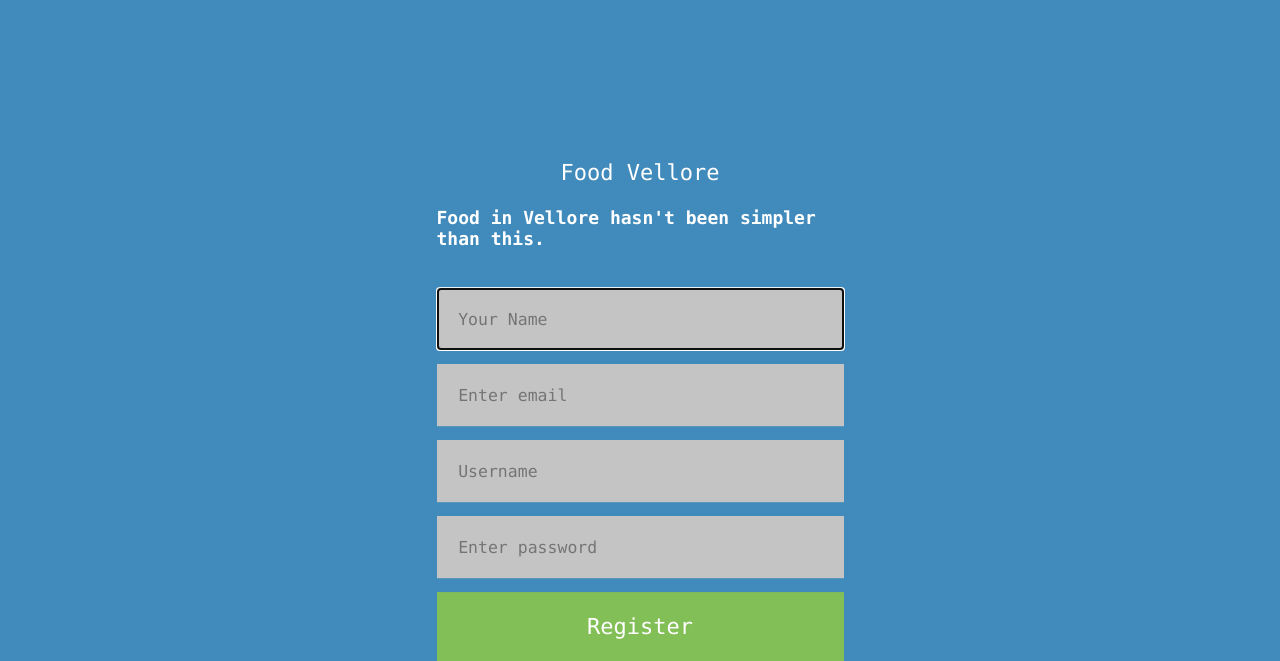
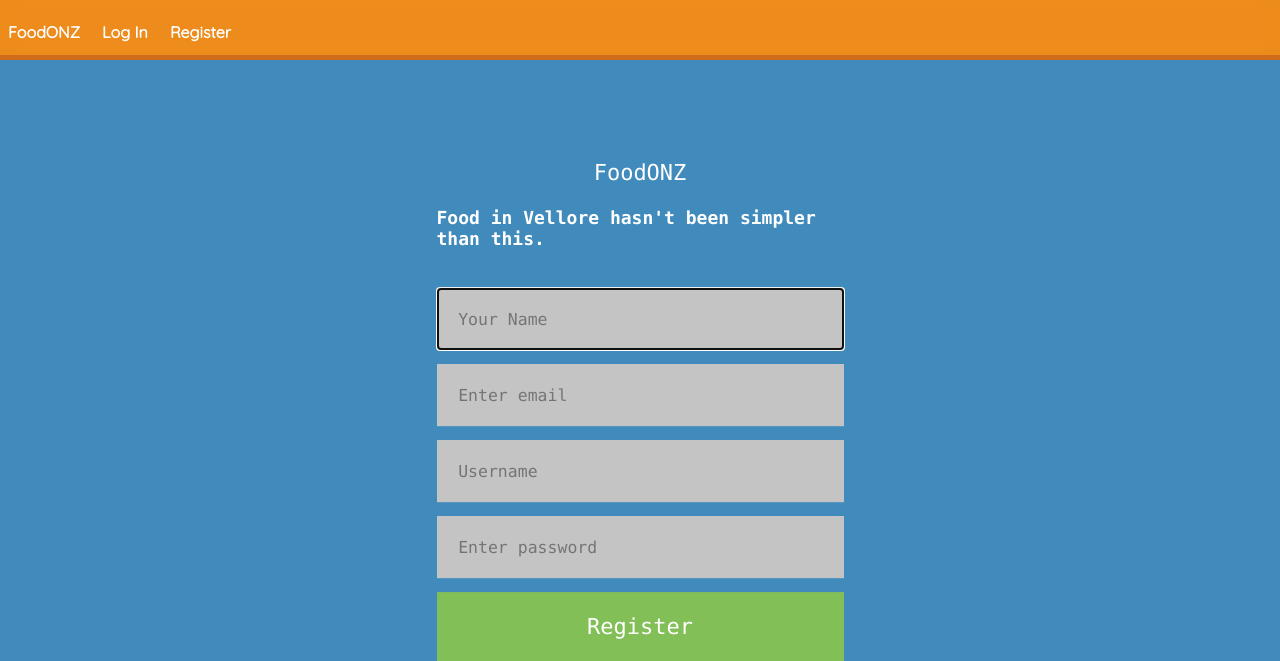
Before and after one commit to rahulkapoor90/FoodVellore, a PHP site: page /register in a window 1280 px wide. Shown: the top 661 px of the page. Run offline with PHP 8.4, Linux system fonts and the light colour scheme.

Commit message:
Register optimized.

```diff
--- a/desktop/register/index.php
+++ b/desktop/register/index.php
@@ -31,6 +31,7 @@ $name = "";
 $email = "";
 $pswd = "";
 $username = "";
+$error = "";
 $name = strip_tags(@$_POST['name']);
 $email = strip_tags(@$_POST['email']);
 $pswd = strip_tags(@$_POST['password']);
@@ -38,27 +39,53 @@ $username = strip_tags(@$_POST['username']);
 if($reg) {
 $e_check = $conn->prepare("SELECT email FROM users WHERE email=:email");
 $e_check->bindParam(':email', $email);
+$e_check->execute();
 $u_check = $conn->prepare("SELECT username FROM users WHERE username=:username");
 $u_check->bindParam(':username', $username);
+$u_check->execute();
 // Count the amount of rows where username = $un
 
 if(empty($name) || empty($email) || empty($username) || empty($pswd)){
-	echo "Please fill all the fields.";
+	$error =  "<div style='width:80%;
+	background-color: #d9534f;
+  padding:10px;
+  margin:10px auto;
+  font-size: 16px;'>Please fill all the fields.</div>";
 }
 else if($e_check->rowCount() == 1){
-	echo "That email Address also exists";
+	$error = "<div style='width:80%;
+	background-color: #d9534f;
+  padding:10px;
+  margin:10px auto;
+  font-size: 16px;'>That email Address already exists.</div>";
 }
 else if($u_check->rowCount() == 1) {
-	echo "Username already exists.";
+	$error = "<div style='width:80%;
+	background-color: #d9534f;
+  padding:10px;
+  margin:10px auto;
+  font-size: 16px;'>Username already exists.</div>";
 }
 else if(strlen($username) <5){
-	echo "Username length must be more than 5 characters.";
+	$error = "<div style='width:80%;
+	background-color: #d9534f;
+  padding:10px;
+  margin:10px auto;
+  font-size: 16px;'>Username length must be more than 5 characters.</div>";
 }
 else if(!filter_var($email, FILTER_VALIDATE_EMAIL)){
-	echo "Invalid Email Address";
+	$error = "<div style='width:80%;
+	background-color: #d9534f;
+  padding:10px;
+  margin:10px auto;
+  font-size: 16px;'>Invalid Email Address</div>";
 }
 else if(!preg_match("/^[a-zA-Z ]*$/",$name)){
-	echo "Only letters and white spaces allowed for name.";
+	$error = "<div style='width:80%;
+	background-color: #d9534f;
+  padding:10px;
+  margin:10px auto;
+  font-size: 16px;'>Only letters and white spaces allowed for name.</div>";
 }
 else {
 $pswd = md5($pswd);
@@ -76,16 +103,27 @@ header("Location: ../login");
 <!DOCTYPE html>
 <html lang="en">
 <head>
-<title>Food Vellore | Register</title>
+<title>FoodOnz | Register</title>
 <link rel="stylesheet" href="../stylesheets/reg_style.css" type="text/css">
+<link href="../stylesheets/login_nav.css" rel="stylesheet">
 </head>
 <body class="foodvellore" role="document">
+<div id="navbar">
+  <div id="navwrap">
+    <ul>
+	<li><a href="www.foodonz.com">FoodONZ</a></li>
+      <li><a href="../login">Log In</a></li>
+      <li><a href="../register">Register</a></li>
+    </ul>
+  </div>
+</div>
 <div id="main" class="main_authentication" role="main">
 <header class="header">
 <a href="/">
-<p>Food Vellore</p>
+<p>FoodONZ</p>
 </a>
 <h1>Food in Vellore hasn't been simpler than this.</h1>
+<?php echo $error; ?>
 </header>
 <div id="authview">
 <form id="new_user" class="simple_form authform js-new-session-form" role="form" novalidate="novalidate" method="post" action="<?php echo htmlspecialchars($_SERVER["PHP_SELF"]);?>" accept-charset="UTF-8" autocomplete="off">
--- a/desktop/stylesheets/login_nav.css
+++ b/desktop/stylesheets/login_nav.css
@@ -63,3 +63,10 @@
   top: 30px;
   z-index:99999;
 }
+#error{
+	width:80%;
+	background-color: #d9534f;
+  padding:10px;
+  margin:10px auto;
+  font-size: 16px;
+}
```
